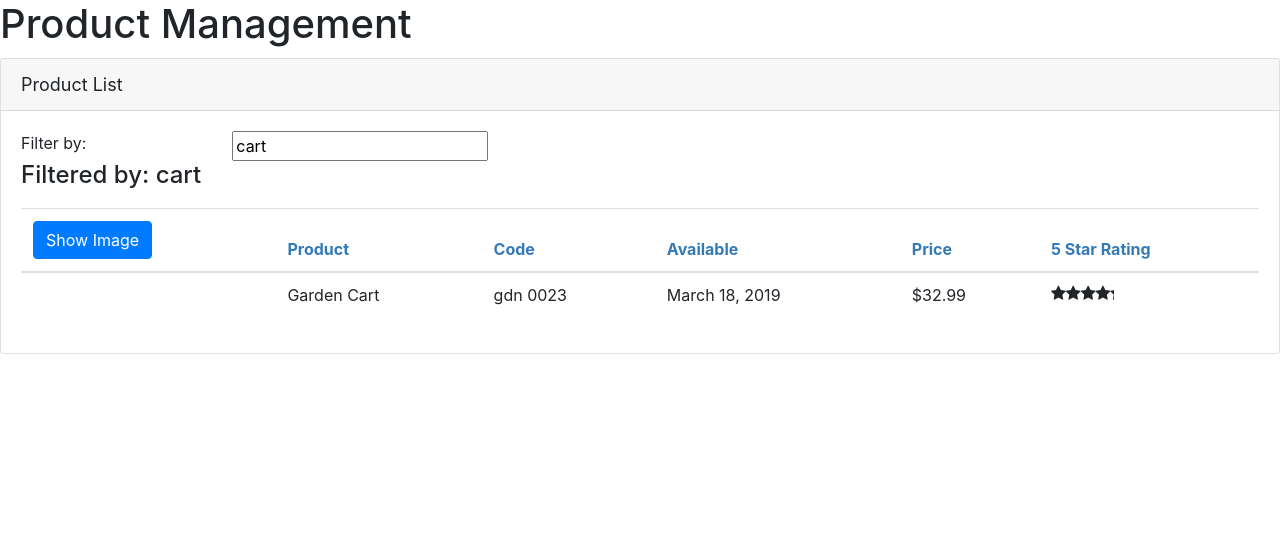
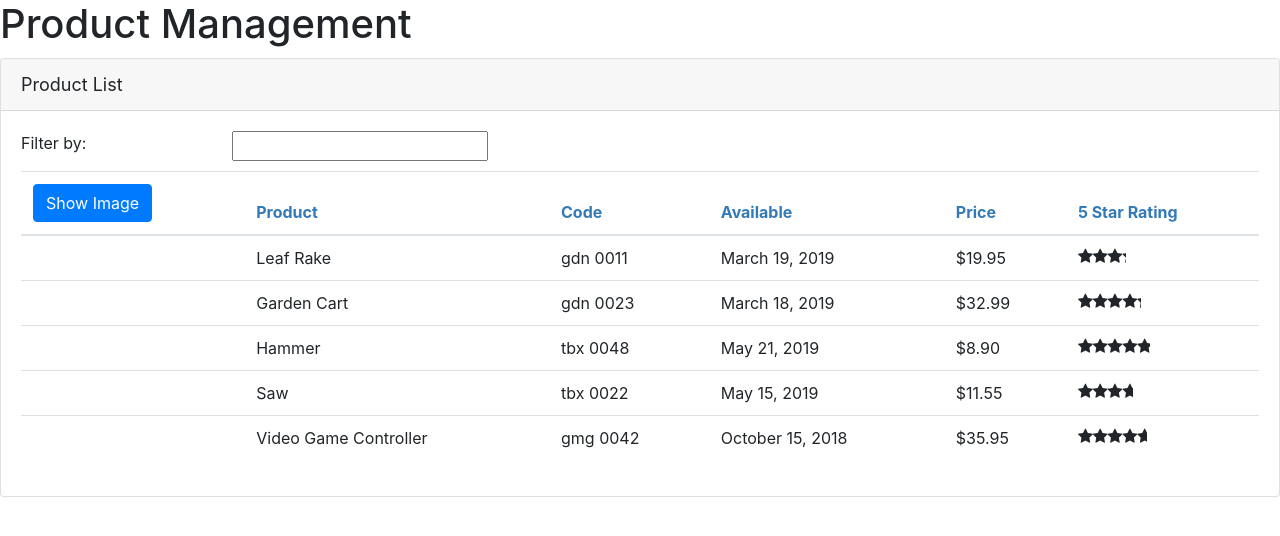
Before and after one commit to srikanthrachala/angular-sandbox, an Angular app: page / in a window 1280 px wide. Shown: the top 536 px of the page. Built offline with nearby package versions, Linux system fonts and the light colour scheme.

Commit message:
service creation excercise

```diff
--- a/src/app/products/product-list.component.ts
+++ b/src/app/products/product-list.component.ts
@@ -1,6 +1,7 @@
 import { Component, OnInit } from '@angular/core';
 
 import { ProductDTO } from './product';
+import { ProductService } from './product.service';
 
 @Component({
   selector: 'pm-products',
@@ -23,32 +24,9 @@ export class ProductListComponent implements OnInit {
   }
 
   filteredProducts: ProductDTO[] = [];
-  products: ProductDTO[] = [
-    {
-      "productId": 1,
-      "productName": "Leaf Rake",
-      "productCode": "GDN-0011",
-      "releaseDate": "March 19, 2019",
-      "description": "Leaf rake with 48-inch wooden handle.",
-      "price": 19.95,
-      "starRating": 3.2,
-      "imageUrl": "https://cdn.jsdelivr.net/gh/srikanthrachala/angular-sandbox@master/src/assets/images/leaf_rake.png"
-    },
-    {
-      "productId": 2,
-      "productName": "Garden Cart",
-      "productCode": "GDN-0023",
-      "releaseDate": "March 18, 2019",
-      "description": "15 gallon capacity rolling garden cart",
-      "price": 32.99,
-      "starRating": 4.2,
-      "imageUrl": "https://cdn.jsdelivr.net/gh/srikanthrachala/angular-sandbox@master/src/assets/images/garden_cart.png"
-    }];
+  products: ProductDTO[] = [];
 
-  constructor() {
-    this.filteredProducts = this.products;
-    this.listFilter='cart';
-
+  constructor(private productService: ProductService) {
   }
 
   onRatingClicked(message: string): void {
@@ -67,5 +45,8 @@ export class ProductListComponent implements OnInit {
   }
 
   ngOnInit(): void {
+      this.products = this.productService.getProducts();
+      this.filteredProducts = this.products;
+
   }
 }
--- /dev/null
+++ b/src/app/products/product.service.ts
@@ -0,0 +1,64 @@
+import { Injectable } from "@angular/core";
+import { ProductDTO } from "./product";
+
+@Injectable({
+  providedIn : 'root'
+})
+export class ProductService {
+  constructor() {}
+
+  getProducts(): ProductDTO[] {
+    return [
+      {
+        productId: 1,
+        productName: "Leaf Rake",
+        productCode: "GDN-0011",
+        releaseDate: "March 19, 2019",
+        description: "Leaf rake with 48-inch wooden handle.",
+        price: 19.95,
+        starRating: 3.2,
+        imageUrl: "https://cdn.jsdelivr.net/gh/srikanthrachala/angular-sandbox@master/src/assets/images/leaf_rake.png"
+      },
+      {
+        productId: 2,
+        productName: "Garden Cart",
+        productCode: "GDN-0023",
+        releaseDate: "March 18, 2019",
+        description: "15 gallon capacity rolling garden cart",
+        price: 32.99,
+        starRating: 4.2,
+        imageUrl: "https://cdn.jsdelivr.net/gh/srikanthrachala/angular-sandbox@master/src/assets/images/garden_cart.png"
+      },
+      {
+        productId: 5,
+        productName: "Hammer",
+        productCode: "TBX-0048",
+        releaseDate: "May 21, 2019",
+        description: "Curved claw steel hammer",
+        price: 8.9,
+        starRating: 4.8,
+        imageUrl: "https://cdn.jsdelivr.net/gh/srikanthrachala/angular-sandbox@master/src/assets/images/hammer.png"
+      },
+      {
+        productId: 8,
+        productName: "Saw",
+        productCode: "TBX-0022",
+        releaseDate: "May 15, 2019",
+        description: "15-inch steel blade hand saw",
+        price: 11.55,
+        starRating: 3.7,
+        imageUrl: "https://cdn.jsdelivr.net/gh/srikanthrachala/angular-sandbox@master/src/assets/images/saw.png"
+      },
+      {
+        productId: 10,
+        productName: "Video Game Controller",
+        productCode: "GMG-0042",
+        releaseDate: "October 15, 2018",
+        description: "Standard two-button video game controller",
+        price: 35.95,
+        starRating: 4.6,
+        imageUrl: "https://cdn.jsdelivr.net/gh/srikanthrachala/angular-sandbox@master/src/assets/images/xbox-controller.png"
+      }
+    ];
+  }
+}
```
Also changed, not shown: src/app/app.module.ts (+18 -12 lines).
